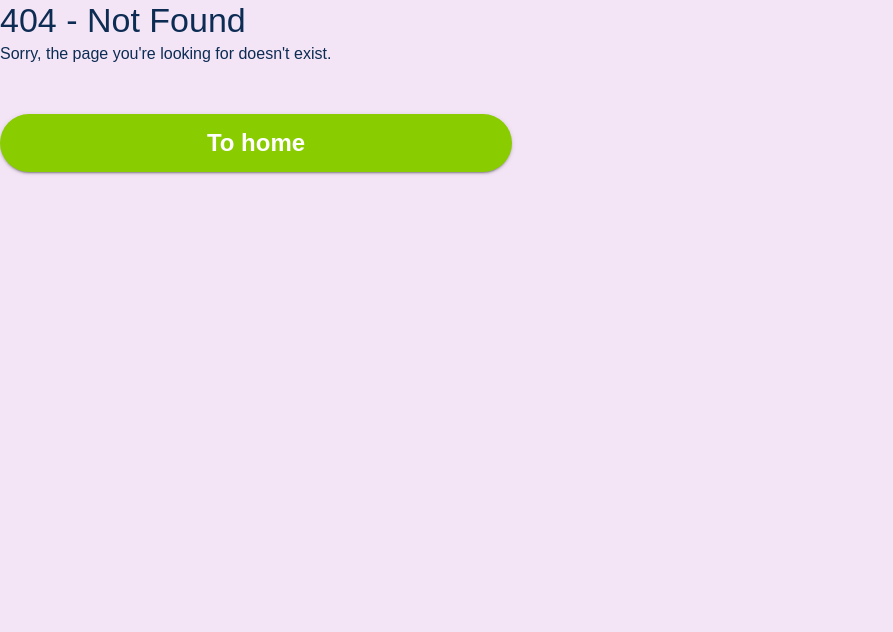
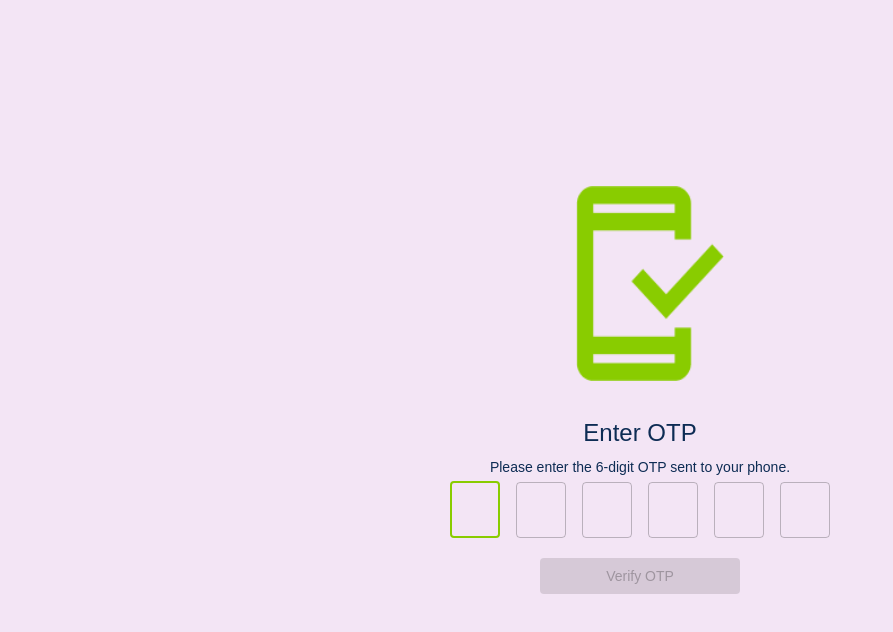
Before and after one commit to moataz-armash/dash-cart, a React (Vite) app: page /#/otp-page in a window 1280 px wide. Before the commit this address had no page. Shown: the top 632 px of the page, without its empty margins (0-893 px from the left). Built offline with nearby package versions, Linux system fonts and the light colour scheme; a web font is replaced by a local one.

Commit message:
develop otp-page and signin-animation page

```diff
--- a/package.json
+++ b/package.json
@@ -16,6 +16,7 @@
     "@mui/material": "^6.1.4",
     "@tauri-apps/api": "^2",
     "@tauri-apps/plugin-shell": "^2",
+    "axios": "^1.7.7",
     "react": "^18.2.0",
     "react-dom": "^18.2.0",
     "react-phone-input-2": "^2.15.1",
--- a/src-tauri/tauri.conf.json
+++ b/src-tauri/tauri.conf.json
@@ -18,6 +18,7 @@
         "resizable": true,
         "fullscreen": false,
         "transparent": false
+
       }
     ],
     "security": {
--- a/src/App.jsx
+++ b/src/App.jsx
@@ -5,20 +5,27 @@ import HomePage from "./pages/HomePage";
 import LearnPage from "./pages/LearnPage";
 import SigninPage from "./pages/SigninPage";
 import PhoneNumberPage from "./pages/PhoneNumberPage";
+import OtpPage from "./pages/OtpPage";
+import SigninAnimationPage from "./pages/SigninAnimationPage";
 import NotFoundPage from "./pages/NotFoundPage";
+import { PhoneNumberProvider } from './contexts/PhoneNumberContext';
 
 function App() {
   return (
     <div className="App">
+      <PhoneNumberProvider>
       <Router>
         <Routes>
           <Route path="/" element={<HomePage />} />
           <Route path="/learn-page" element={<LearnPage />} />
           <Route path="/signin-page" element={<SigninPage />} />
           <Route path="/phone-number-page" element={<PhoneNumberPage />} />
+          <Route path="/otp-page" element={<OtpPage />} />
+          <Route path="/signing-animation-page" element={<SigninAnimationPage />} />
           <Route path="*" element={<NotFoundPage />} /> 404 route
         </Routes>
       </Router>
+      </PhoneNumberProvider>
     </div>
   );
 }
--- /dev/null
+++ b/src/contexts/PhoneNumberContext.jsx
@@ -0,0 +1,16 @@
+// src/contexts/PhoneNumberContext.js
+import React, { createContext, useState } from 'react';
+
+// Create the context
+export const PhoneNumberContext = createContext();
+
+// Create a provider component
+export const PhoneNumberProvider = ({ children }) => {
+  const [phoneNumber, setPhoneNumber] = useState('');
+
+  return (
+    <PhoneNumberContext.Provider value={{ phoneNumber, setPhoneNumber }}>
+      {children}
+    </PhoneNumberContext.Provider>
+  );
+};
--- /dev/null
+++ b/src/pages/OtpPage.jsx
@@ -0,0 +1,148 @@
+import React, { useState, useRef, useEffect, useContext } from 'react';
+import { Box, Button, Typography, TextField, Grid2 } from '@mui/material';
+import axios from 'axios';
+import { PhoneNumberContext } from '../contexts/PhoneNumberContext';
+import { useNavigate } from 'react-router-dom'; // To navigate between pages
+import mobileVerificationIicon from "../assets/mobileVerification-icon.png";
+
+const OtpPage = () => {
+  const { phoneNumber } = useContext(PhoneNumberContext);
+  const [otp, setOtp] = useState(new Array(6).fill("")); // State to store OTP digits
+  const inputRefs = useRef([]); // Store references to input fields
+  const navigate = useNavigate(); // React Router's navigate function
+
+  useEffect(() => {
+    if (inputRefs.current[0]) {
+      inputRefs.current[0].focus(); // Focus the first input field
+    }
+  }, []);
+
+  // Check if all input fields are filled
+  const isOtpComplete = (otpArray) => {
+    return otpArray.every((digit) => digit !== ""); // Return true if all fields are filled
+  };
+
+  // Handle OTP input and move focus to the next field
+  const handleChange = async (e, index) => {
+    const value = e.target.value;
+
+    // Only allow numeric input
+    if (!/^[0-9]$/.test(value)) return;
+
+    const newOtp = [...otp];
+    newOtp[index] = value;
+    setOtp(newOtp);
+
+    // Move focus to the next input field if the current one is filled
+    if (index < 5 && value !== "") {
+      inputRefs.current[index + 1].focus();
+    }
+
+    // Automatically submit if all fields are filled
+    if (isOtpComplete(newOtp)) {
+      await handleSubmit(newOtp); // Call submit once OTP is complete
+    }
+  };
+
+  // Handle backspace to clear the current field or move focus to the previous field
+  const handleKeyDown = (e, index) => {
+    if (e.key === "Backspace") {
+      // If the current field is not empty, clear it
+      if (otp[index] !== "") {
+        const newOtp = [...otp];
+        newOtp[index] = ""; // Clear the current input
+        setOtp(newOtp);
+        e.preventDefault(); // Prevent default backspace behavior (e.g., navigating to previous page)
+      } else if (index > 0) {
+        // Move to the previous input field if the current one is empty
+        inputRefs.current[index - 1].focus();
+      }
+    }
+  };
+
+  // Handle OTP verification submission
+  const handleSubmit = async (otpArray) => {
+    const otpCode = otpArray.join(""); // Combine OTP digits into one string
+    try {
+      // Redirect to the "Signing In" page first
+      navigate('/signing-in'); // Redirect to "Signing In" page
+
+      const response = await axios.post('http://localhost:5000/verify-otp', {
+        phoneNumber: phoneNumber,
+        otp: otpCode,
+      });
+
+      if (response.data.success) {
+        // Handle successful OTP verification
+        console.log('OTP verified successfully!');
+        // Here you can redirect the user to a dashboard or home page after verification
+        setTimeout(() => navigate('/signing-animation-page'), 2000); // Example: redirect to homepage after 2 seconds
+      } else {
+        // Handle OTP failure (redirect back to OTP page)
+        alert('Invalid OTP!');
+        navigate('/signing-animation-page'); // Bring the user back to OTP input if it fails
+      }
+    } catch (error) {
+      console.error('Error verifying OTP:', error);
+      navigate('/signing-animation-page'); // In case of an error, redirect back to OTP page
+    }
+  };
+
+  return (
+    <Box
+      display="flex"
+      flexDirection="column"
+      alignItems="center"
+      justifyContent="center"
+      sx={{ width: '100%', height: '100vh', padding: '0 20px 20px 20px' }}
+    >
+      <Box
+      component="img"
+      src={mobileVerificationIicon}
+      sx={{width:"12%", height: "25%", marginLeft: "20px", marginBottom: "36px"}}
+      ></Box>
+      <Typography variant="h5" gutterBottom>
+        Enter OTP
+      </Typography>
+
+      <form onSubmit={(e) => e.preventDefault()}>
+        <Typography variant="body2" gutterBottom sx={{textAlign: "center"}}>
+          Please enter the 6-digit OTP sent to your phone.
+        </Typography>
+        <Grid2 container spacing={2} justifyContent="center" sx={{ marginBottom: '20px' }}>
+          {otp.map((data, index) => (
+            <Grid2 item key={index}>
+              <TextField
+                autoFocus={index === 0}
+                type="text"
+                slotProps={{
+                  input: {
+                    maxLength: 1,
+                    style: { textAlign: 'center' },
+                  },
+                }}
+                value={data}
+                onChange={(e) => handleChange(e, index)}
+                onKeyDown={(e) => handleKeyDown(e, index)}
+                inputRef={(el) => (inputRefs.current[index] = el)} // Store reference for each input
+                sx={{ width: 50, fontSize: '24px' }}
+              />
+            </Grid2>
+          ))}
+        </Grid2>
+      </form>
+      <Button
+          type="submit"
+          variant="contained"
+          color="primary"
+          disabled={!isOtpComplete(otp)} // Disable until OTP is filled
+          sx={{ width: '100%', maxWidth: '200px' }}
+        >
+          Verify OTP
+        </Button>
+
+    </Box>
+  );
+};
+
+export default OtpPage;
--- a/src/pages/PhoneNumberPage.jsx
+++ b/src/pages/PhoneNumberPage.jsx
@@ -1,18 +1,51 @@
-import React, { useState } from "react";
+import React, { useState,useContext } from "react";
 import MainCard from "../components/MainCard";
 import SecondaryCard from "../components/SecondaryCard";
-import { Typography, Box, Button } from "@mui/material";
+import { Typography, Box, Button, TextField } from "@mui/material";
 import MainText from "../components/MainText";
 import PhoneInput from "react-phone-input-2";
 import "react-phone-input-2/lib/material.css";
-import { Link } from "react-router-dom";
+import { useNavigate, Link } from 'react-router-dom';
+import {sendOtpApi} from "../services/apiService"
+import { PhoneNumberContext } from "../contexts/PhoneNumberContext";
 
 function PhoneNumberPage() {
-  const [phone, setPhone] = useState("");
+  const { phoneNumber, setPhoneNumber } = useContext(PhoneNumberContext);
+  const [error, setError] = useState('');
+  const [isPhoneValid, setIsPhoneValid] = useState(true);
 
-  const handleLogin = (e) => {
-    setPhone(e.value.target);
+  const navigate = useNavigate();
+
+
+  const handlePhoneNumberChange = (value) => {
+    setPhoneNumber(value);
+    if (error) setError('');
+    setIsPhoneValid(true);
   };
+
+  const validatePhoneNumber = () => {
+    if (phoneNumber.length < 12) {
+      setError('Please enter a valid phone number');
+      setIsPhoneValid(false);
+      return false;
+    }
+    return true;
+  };
+
+  // Send OTP via the backend
+    const sendOtp = async () => {
+      if (!validatePhoneNumber()) {
+        return;
+      }
+      try {
+        const data = await sendOtpApi(phoneNumber);
+        navigate('/otp-page');
+      } catch (error) {
+        console.error('Error sending OTP:', error);
+      }
+      console.log(phoneNumber);
+    };
+
   return (
     <MainCard backgroundColor="#EEEEEE">
       <SecondaryCard
@@ -52,10 +85,11 @@ function PhoneNumberPage() {
               paddingTop: "36px",
             }}
           >
+
             <PhoneInput
-              country={"us"} // Default country
-              value={phone}
-              onChange={setPhone}
+              country={"tr"} // Default country
+              value={phoneNumber}
+              onChange={handlePhoneNumberChange}
               inputProps={{
                 name: "Phone Number",
                 required: true,
@@ -70,13 +104,21 @@ function PhoneNumberPage() {
                 color: "#171717",
                 opacity: "70%",
               }}
+              isValid={isPhoneValid}
             />
+            {!isPhoneValid && (
+              <Typography
+                variant="body2"
+                sx={{ color: "red", fontWeight: "600", marginBottom: "10px" }}
+              >
+                {error}
+              </Typography>
+            )}
+
             <Button
-              component={Link}
-              to="/"
               variant="contained"
               color="primary"
-              onClick={handleLogin}
+              onClick={sendOtp}
               sx={{
                 width: "100%",
                 maxWidth: "300px",
@@ -104,7 +146,7 @@ function PhoneNumberPage() {
                 }}
               >
                 scanning
-              </Typography>{" "}
+              </Typography>
             </Typography>
           </Box>
         </Box>
--- /dev/null
+++ b/src/pages/SigninAnimationPage.jsx
@@ -0,0 +1,37 @@
+import React from 'react';
+import { Box, CircularProgress, Typography } from '@mui/material';
+import ShoppingCartIcon from '@mui/icons-material/ShoppingCart'; // For animated cart icon
+
+const SigningInPage = () => {
+  return (
+    <Box
+      display="flex"
+      flexDirection="column"
+      alignItems="center"
+      justifyContent="center"
+      sx={{ width: '100%', height: '100vh', padding: '20px' }}
+    >
+      <Box display="flex" alignItems="center" gap={2}>
+        <ShoppingCartIcon
+          sx={{
+            fontSize: 50,
+            animation: 'spin 2s linear infinite', // Custom CSS for spinning animation
+          }}
+        />
+        <Typography variant="h6">Signing In...</Typography>
+      </Box>
+
+      {/* Custom CSS for spinner animation */}
+      <style>
+        {`
+          @keyframes spin {
+            0% { transform: rotate(0deg); }
+            100% { transform: rotate(360deg); }
+          }
+        `}
+      </style>
+    </Box>
+  );
+};
+
+export default SigningInPage;
--- /dev/null
+++ b/src/services/apiService.js
@@ -0,0 +1,15 @@
+import axios from 'axios';
+
+// Function to send OTP
+export const sendOtpApi = async (phoneNumber) => {
+  try {
+    const response = await axios.post('http://localhost:5000/send-otp', {
+      phoneNumber: "+" + phoneNumber,
+    });
+    return response.data; // Return response data if needed
+  } catch (error) {
+    // Log and throw the error to be handled by the component
+    console.error('Error sending OTP:', error);
+    throw error; // Rethrow the error so the calling component can handle it
+  }
+};
```
Also changed, not shown: src/assets/mobileVerification-icon.png (added), 1 other file (tests, documents, lock files or other folders).
